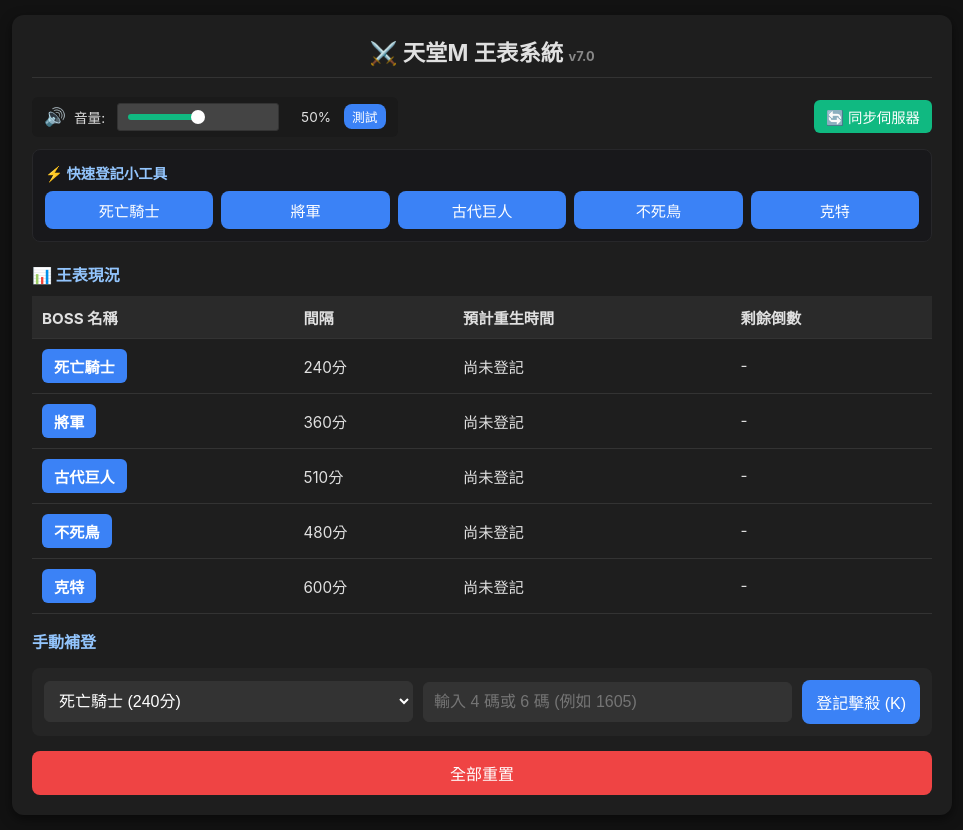
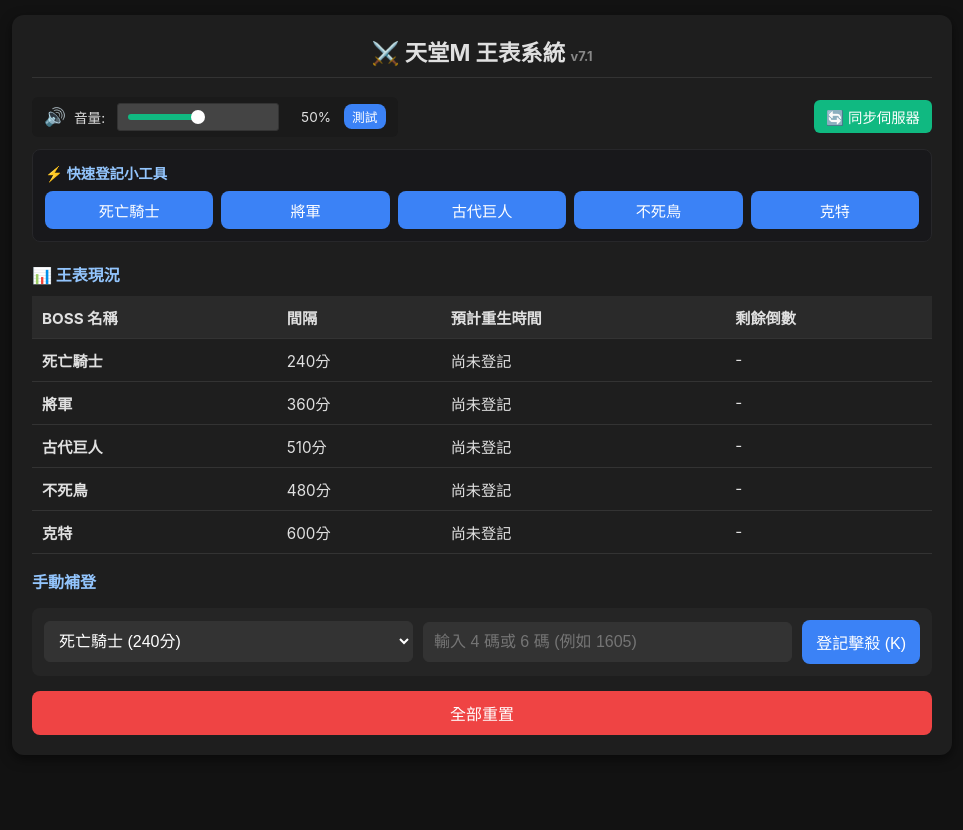
Before and after one commit to cijyun0103-beep/boss-timer, a website: page index.html in a window 1280 px wide. Shown: the whole page, without its empty margins (158-1121 px from the left). After the commit the page ends 800 px from the top, so only its background shows below. Drawn offline with Linux system fonts and the light colour scheme; no server answers.

Commit message:
Add files via upload

```diff
--- a/index.html
+++ b/index.html
@@ -3,7 +3,7 @@
 <head>
     <meta charset="UTF-8">
     <meta name="viewport" content="width=device-width, initial-scale=1.0">
-    <title>天堂M 王表系統 v7.0</title>
+    <title>天堂M 王表系統 v7.1</title>
     <style>
         :root {
             --bg-color: #121212;
@@ -177,7 +177,7 @@
             flex: 1;
         }
 
-        /* 完整保留上方 PC 快速登記小工具 */
+        /* 保留上方 PC 快速登記小工具 */
         .pc-widget-panel {
             background: #18181b;
             border: 1px solid #27272a;
@@ -215,22 +215,6 @@
             background-color: #2a2a2a;
         }
 
-        /* 藍底白字的 BOSS 名稱快速登記按鈕樣式 */
-        .boss-click-btn {
-            background-color: var(--accent-color);
-            color: white;
-            border: none;
-            padding: 6px 12px;
-            font-weight: bold;
-            font-size: 0.95rem;
-            border-radius: 6px;
-            cursor: pointer;
-            transition: background-color 0.1s;
-        }
-        .boss-click-btn:hover {
-            background-color: var(--accent-hover);
-        }
-
         /* 倒數小於1分鐘的紅色樣式 */
         .countdown-danger {
             color: var(--warning-text);
@@ -244,7 +228,7 @@
         }
 
         @media screen and (max-width: 768px) {
-            .pc-widget-panel { display: none !important; } /* 手機版維持不顯示上方小工具，改用點擊表格名稱登記 */
+            .pc-widget-panel { display: none !important; }
             .manual-section { flex-direction: column; align-items: stretch; }
         }
     </style>
@@ -252,7 +236,7 @@
 <body>
 
 <div class="container">
-    <h2>⚔️ 天堂M 王表系統 <span style="font-size: 0.8rem; color: #888;">v7.0</span></h2>
+    <h2>⚔️ 天堂M 王表系統 <span style="font-size: 0.8rem; color: #888;">v7.1</span></h2>
 
     <div class="top-bar">
         <div class="settings-bar">
@@ -265,7 +249,7 @@
         <button class="btn-refresh" onclick="fetchServerData(true)">🔄 同步伺服器</button>
     </div>
 
-    <!-- PC 快速登記小工具（完整恢復） -->
+    <!-- PC 快速登記小工具 -->
     <div class="pc-widget-panel">
         <div style="font-size: 0.9rem; color: #93c5fd; font-weight: bold;">⚡ 快速登記小工具</div>
         <div class="pc-widget-buttons">
@@ -537,7 +521,7 @@
 
             const tr = document.createElement('tr');
             tr.innerHTML = `
-                <td><button class="boss-click-btn" onclick="registerBoss('${name}')" title="點擊快速登記">${name}</button></td>
+                <td><strong>${name}</strong></td>
                 <td>${intervalMins}分</td>
                 <td>${respawnStr}</td>
                 <td class="${countdownClass}">${countdownStr}</td>
```
